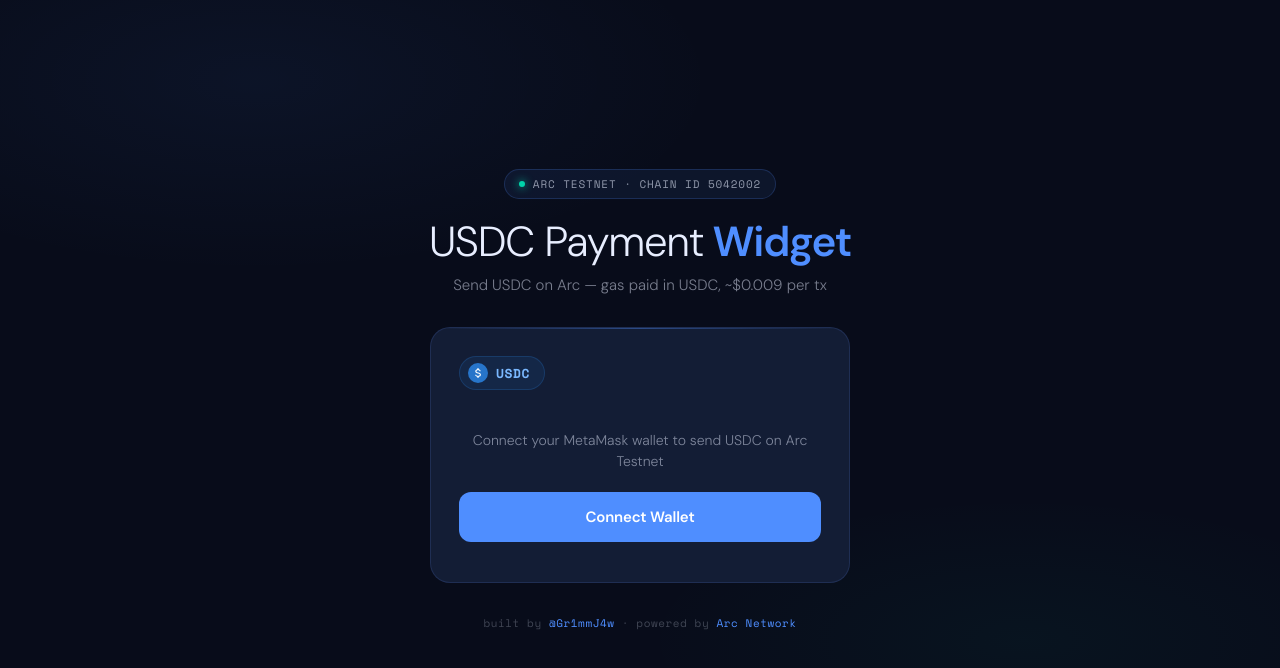
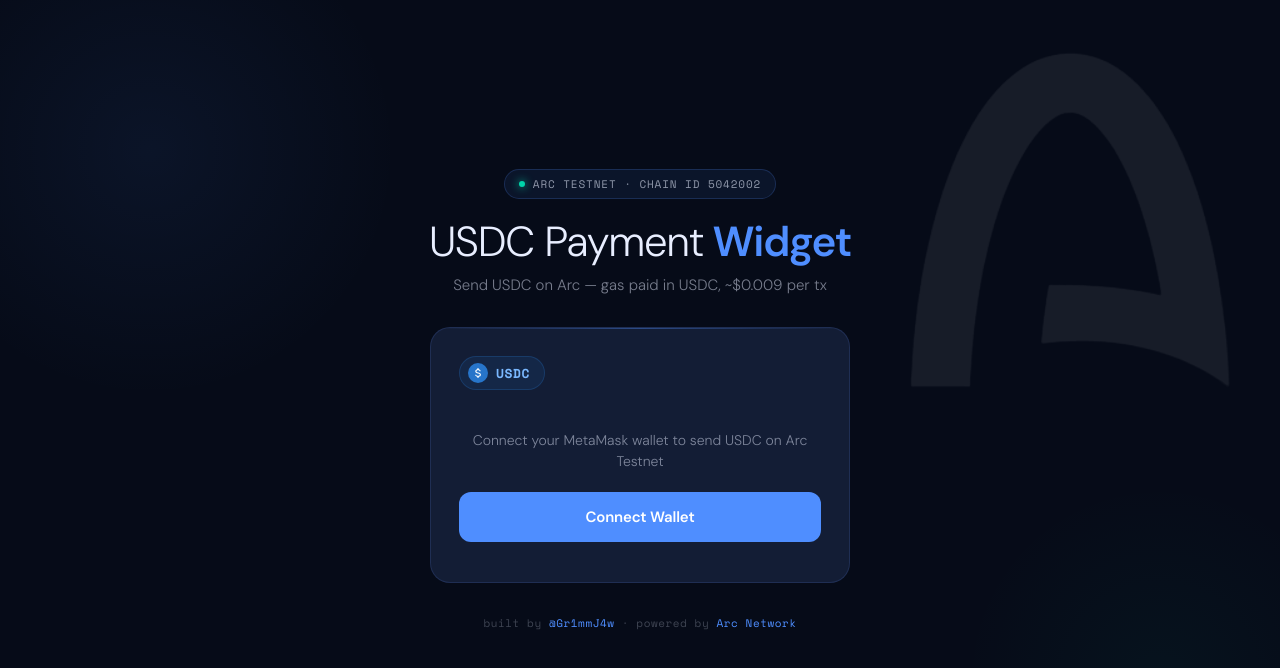
Before and after one commit to Gr1mmJ4w/arc-usdc-widget, a Next.js app: page / in a window 1280 px wide. Shown: the top 668 px of the page. Built offline with nearby package versions, Linux system fonts and the light colour scheme.

Commit message:
feat: add Arc logo background + dark theme

```diff
--- a/src/app/page.tsx
+++ b/src/app/page.tsx
@@ -1,20 +1,25 @@
 import PaymentWidget from "@/components/PaymentWidget";
 export default function Home() {
   return (
-    <main style={{minHeight:"100vh",display:"flex",flexDirection:"column",alignItems:"center",justifyContent:"center",padding:"2rem 1rem",gap:"2rem"}}>
-      <header style={{textAlign:"center"}}>
+    <main style={{minHeight:"100vh",display:"flex",flexDirection:"column",alignItems:"center",justifyContent:"center",padding:"2rem 1rem",gap:"2rem",position:"relative",overflow:"hidden",background:"#060b18"}}>
+      <img src="/arc-logo.png" alt="" aria-hidden="true" style={{position:"absolute",top:"-30px",right:"-40px",width:"500px",height:"500px",opacity:0.07,filter:"grayscale(100%) brightness(2)",mixBlendMode:"lighten",pointerEvents:"none",zIndex:0,userSelect:"none"}}/>
+      <div style={{position:"absolute",width:"500px",height:"500px",borderRadius:"50%",background:"radial-gradient(circle,rgba(79,142,255,0.07) 0%,transparent 70%)",top:"-100px",left:"-100px",pointerEvents:"none",zIndex:0}}/>
+      <div style={{position:"absolute",width:"400px",height:"400px",borderRadius:"50%",background:"radial-gradient(circle,rgba(0,212,170,0.04) 0%,transparent 70%)",bottom:"-80px",right:"-80px",pointerEvents:"none",zIndex:0}}/>
+      <header style={{textAlign:"center",position:"relative",zIndex:1}}>
         <div style={{display:"inline-flex",alignItems:"center",gap:"8px",background:"rgba(79,142,255,0.08)",border:"1px solid rgba(79,142,255,0.2)",borderRadius:"100px",padding:"6px 14px",marginBottom:"20px"}}>
           <span style={{width:"6px",height:"6px",borderRadius:"50%",background:"#00d4aa",boxShadow:"0 0 8px #00d4aa",display:"inline-block"}}/>
-          <span style={{fontFamily:"var(--font-mono)",fontSize:"11px",color:"rgba(232,238,255,0.6)",letterSpacing:"0.08em",textTransform:"uppercase"}}>Arc Testnet · Chain ID 5042002</span>
+          <span style={{fontFamily:"'Space Mono',monospace",fontSize:"11px",color:"rgba(232,238,255,0.6)",letterSpacing:"0.08em",textTransform:"uppercase" as const}}>Arc Testnet · Chain ID 5042002</span>
         </div>
-        <h1 style={{fontSize:"clamp(28px,5vw,42px)",fontWeight:300,letterSpacing:"-0.03em",lineHeight:1.1,marginBottom:"10px"}}>
-          USDC Payment<span style={{fontWeight:600,color:"var(--arc-blue)"}}> Widget</span>
+        <h1 style={{fontSize:"clamp(28px,5vw,42px)",fontWeight:300,letterSpacing:"-0.03em",lineHeight:1.1,marginBottom:"10px",color:"#e8eeff"}}>
+          USDC Payment<span style={{fontWeight:600,color:"#4f8eff"}}> Widget</span>
         </h1>
-        <p style={{color:"var(--arc-text-secondary)",fontSize:"15px",fontWeight:300}}>Send USDC on Arc — gas paid in USDC, ~$0.009 per tx</p>
+        <p style={{color:"rgba(232,238,255,0.5)",fontSize:"15px",fontWeight:300}}>Send USDC on Arc — gas paid in USDC, ~$0.009 per tx</p>
       </header>
-      <PaymentWidget/>
-      <footer style={{textAlign:"center",color:"var(--arc-text-dim)",fontFamily:"var(--font-mono)",fontSize:"11px",letterSpacing:"0.05em"}}>
-        built by <a href="https://twitter.com/Gr1mmJ4w" target="_blank" rel="noopener noreferrer" style={{color:"var(--arc-blue)",textDecoration:"none"}}>@Gr1mmJ4w</a> · powered by <a href="https://arc.network" target="_blank" rel="noopener noreferrer" style={{color:"var(--arc-blue)",textDecoration:"none"}}>Arc Network</a>
+      <div style={{position:"relative",zIndex:1,width:"100%",display:"flex",justifyContent:"center"}}>
+        <PaymentWidget/>
+      </div>
+      <footer style={{textAlign:"center",color:"rgba(232,238,255,0.25)",fontFamily:"'Space Mono',monospace",fontSize:"11px",letterSpacing:"0.05em",position:"relative",zIndex:1}}>
+        built by <a href="https://twitter.com/Gr1mmJ4w" target="_blank" rel="noopener noreferrer" style={{color:"#4f8eff",textDecoration:"none"}}>@Gr1mmJ4w</a> · powered by <a href="https://arc.network" target="_blank" rel="noopener noreferrer" style={{color:"#4f8eff",textDecoration:"none"}}>Arc Network</a>
       </footer>
     </main>
   );
```
Also changed, not shown: public/arc-logo.png (added).
